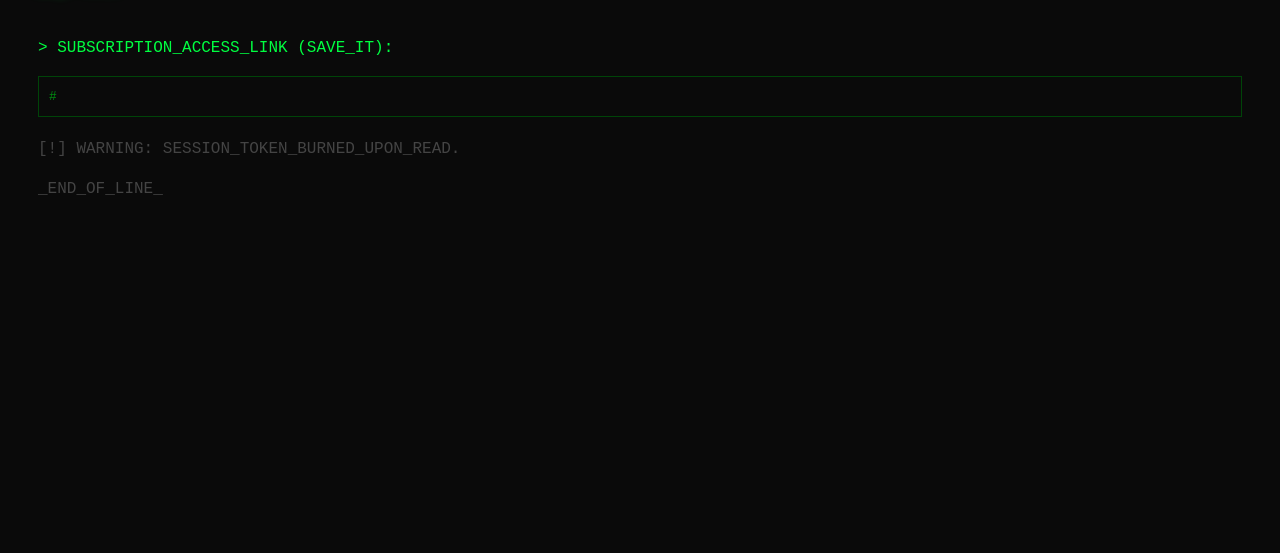
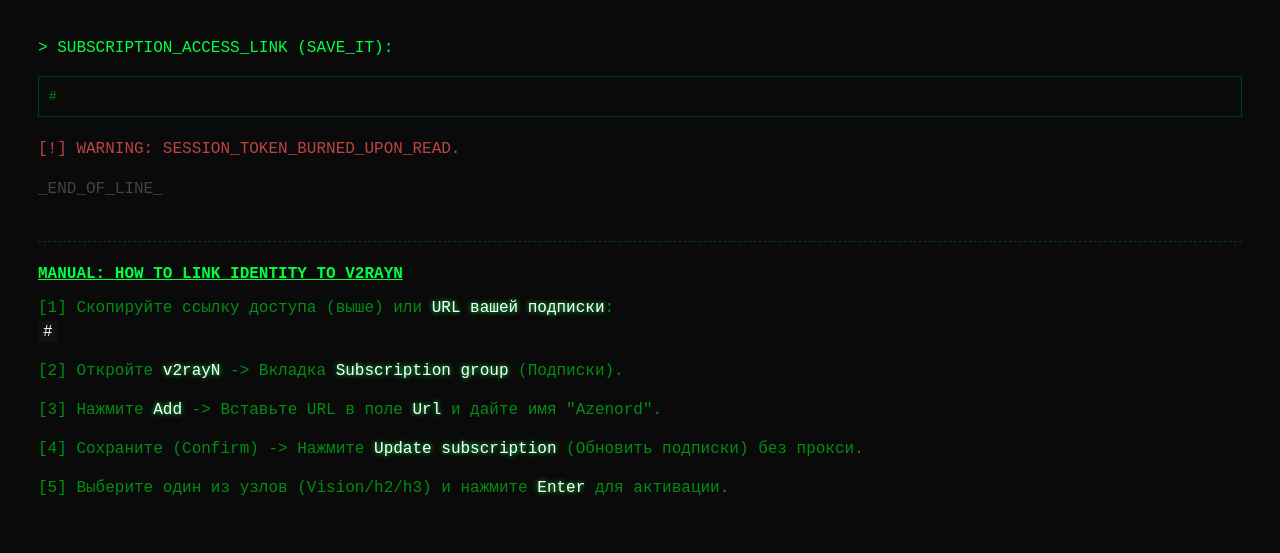
Before and after one commit to x65nchanter/Azenord-Xray-HRM, a FastAPI app: template app/templates/papers.html in a window 1280 px wide. Shown: the part 250-803 px from the top of the page. Before the commit the page ends 445 px from the top, so only its background shows below. Run offline with FastAPI, Linux system fonts and the light colour scheme; the template is opened without the code that fills it: most values are stand-ins (such as "Sample title", 1, 10 or a date in 2020).

Commit message:
✨ feat: Add manual for linking identity to v2rayN

```diff
--- a/app/templates/papers.html
+++ b/app/templates/papers.html
@@ -79,6 +79,29 @@
                 border: 1px solid #004408;
                 padding: 10px;
             }
+
+            .guide-box {
+                opacity: 0;
+                animation: fadeIn 1s 5.5s forwards;
+                margin-top: 40px;
+                border-top: 1px dashed #004408;
+                padding-top: 20px;
+            }
+            .cmd {
+                color: #fff;
+                background: #111;
+                padding: 2px 5px;
+            }
+            .step {
+                margin-bottom: 15px;
+                color: #008f11;
+            }
+            .guide-header {
+                color: #00ff41;
+                font-weight: bold;
+                text-decoration: underline;
+                margin-bottom: 10px;
+            }
         </style>
     </head>
     <body>
@@ -101,10 +124,46 @@
             <p>> SUBSCRIPTION_ACCESS_LINK (SAVE_IT):</p>
             <div class="token-box">{{ next_link }}</div>
 
-            <p style="margin-top: 20px; color: #444">
+            <p style="margin-top: 20px; color: #b44">
                 [!] WARNING: SESSION_TOKEN_BURNED_UPON_READ.
             </p>
             <p style="color: #444">_END_OF_LINE_</p>
+
+            <div class="guide-box">
+                <div class="guide-header">
+                    MANUAL: HOW_TO_LINK_IDENTITY_TO_V2RAYN
+                </div>
+
+                <div class="step">
+                    [1] Скопируйте ссылку доступа (выше) или
+                    <span class="highlight">URL вашей подписки</span>: <br />
+                    <span class="cmd">{{ next_link }}</span>
+                </div>
+
+                <div class="step">
+                    [2] Откройте <span class="highlight">v2rayN</span> ->
+                    Вкладка
+                    <span class="highlight">Subscription group</span>
+                    (Подписки).
+                </div>
+
+                <div class="step">
+                    [3] Нажмите <span class="highlight">Add</span> -> Вставьте
+                    URL в поле <span class="highlight">Url</span> и дайте имя
+                    "Azenord".
+                </div>
+
+                <div class="step">
+                    [4] Сохраните (Confirm) -> Нажмите
+                    <span class="highlight">Update subscription</span> (Обновить
+                    подписки) без прокси.
+                </div>
+
+                <div class="step">
+                    [5] Выберите один из узлов (Vision/h2/h3) и нажмите
+                    <span class="highlight">Enter</span> для активации.
+                </div>
+            </div>
         </div>
     </body>
 </html>
```
